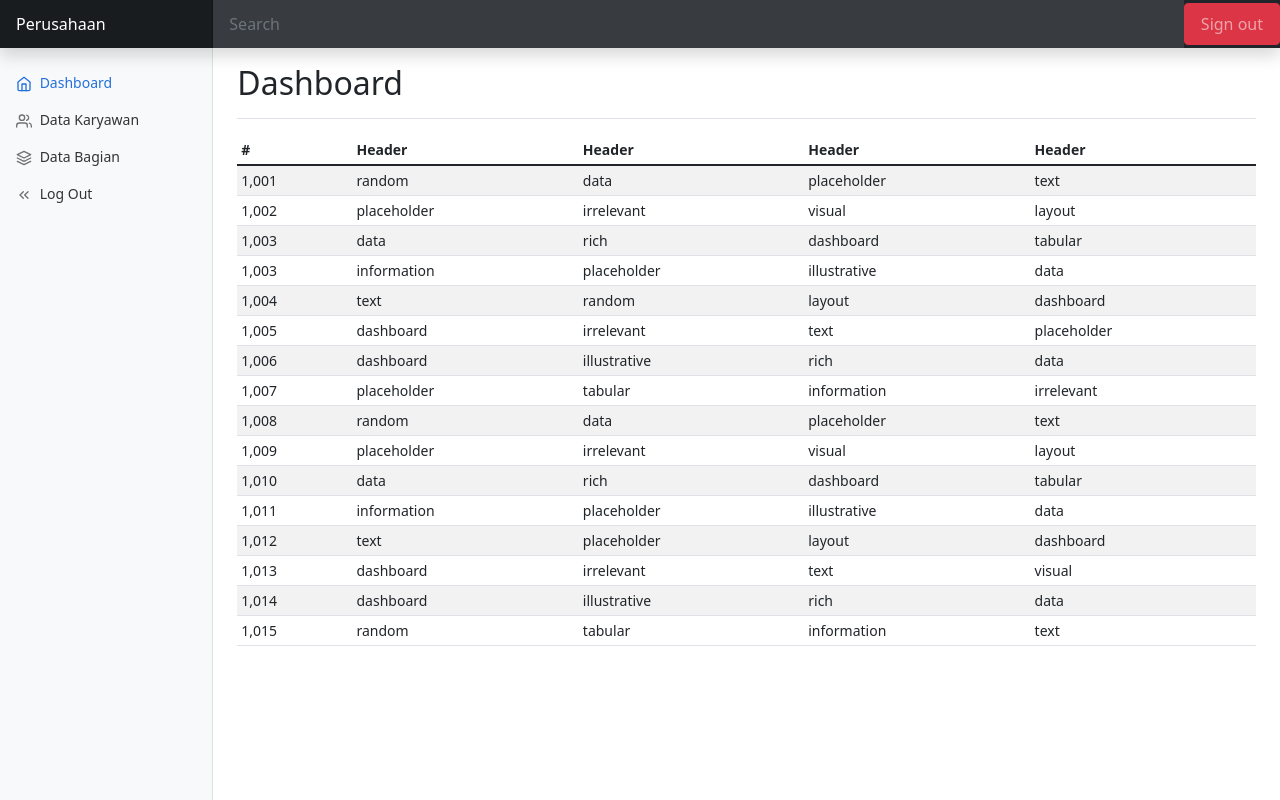
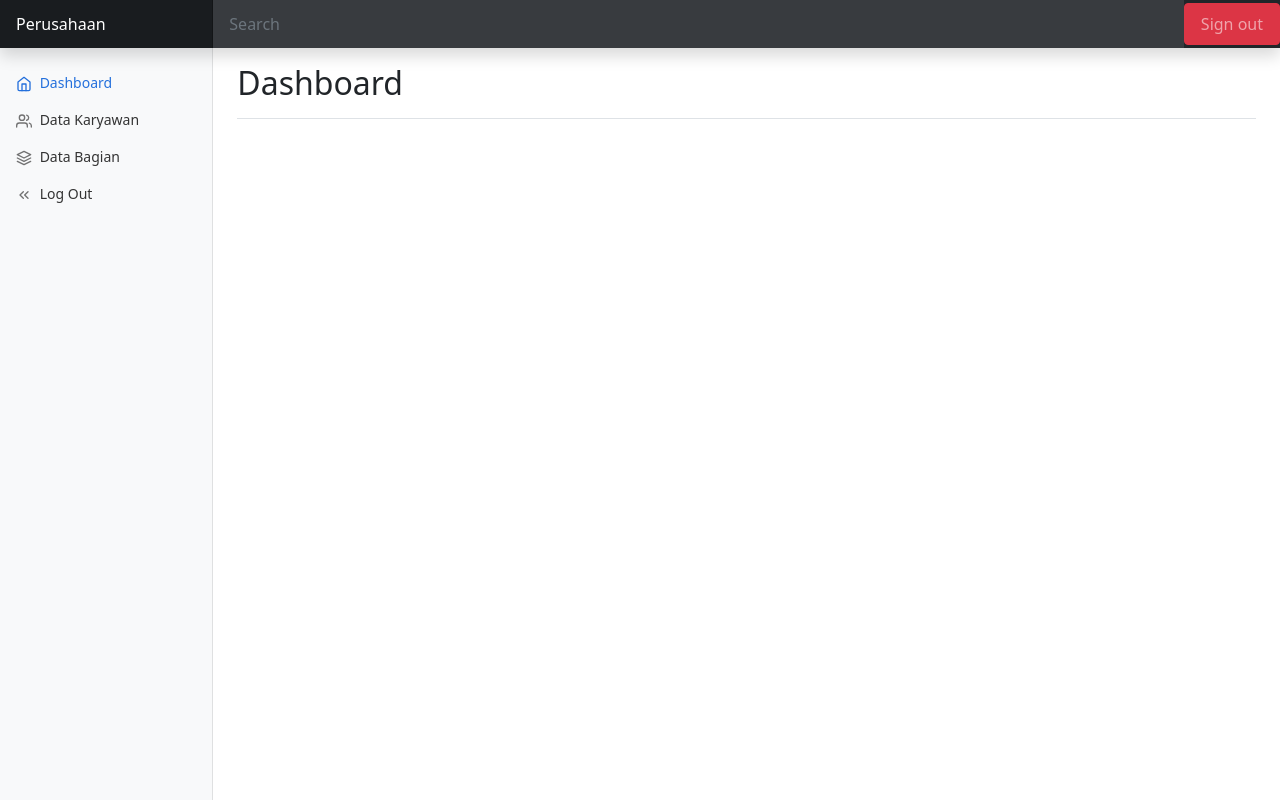
Before and after one commit to Mulkann/Web2_Karyawan, a PHP site: page /admin/main.php in a window 1280 px wide. Run offline with PHP 8.4, Linux system fonts and the light colour scheme; the visitor is signed in with stand-in values (Sample User, id 1).

Commit message:
penghapusan tabel

```diff
--- a/admin/dashboard.php
+++ b/admin/dashboard.php
@@ -3,135 +3,6 @@
   <div class="d-flex justify-content-between flex-wrap flex-md-nowrap align-items-center pt-3 pb-2 mb-3 border-bottom">
     <h1 class="h2">Dashboard</h1>
       <div class="btn-toolbar mb-2 mb-md-0">
-
       </div>
   </div>
-
-        <div class="table-responsive">
-          <table class="table table-striped table-sm">
-            <thead>
-              <tr>
-                <th scope="col">#</th>
-                <th scope="col">Header</th>
-                <th scope="col">Header</th>
-                <th scope="col">Header</th>
-                <th scope="col">Header</th>
-              </tr>
-            </thead>
-            <tbody>
-              <tr>
-                <td>1,001</td>
-                <td>random</td>
-                <td>data</td>
-                <td>placeholder</td>
-                <td>text</td>
-              </tr>
-              <tr>
-                <td>1,002</td>
-                <td>placeholder</td>
-                <td>irrelevant</td>
-                <td>visual</td>
-                <td>layout</td>
-              </tr>
-              <tr>
-                <td>1,003</td>
-                <td>data</td>
-                <td>rich</td>
-                <td>dashboard</td>
-                <td>tabular</td>
-              </tr>
-              <tr>
-                <td>1,003</td>
-                <td>information</td>
-                <td>placeholder</td>
-                <td>illustrative</td>
-                <td>data</td>
-              </tr>
-              <tr>
-                <td>1,004</td>
-                <td>text</td>
-                <td>random</td>
-                <td>layout</td>
-                <td>dashboard</td>
-              </tr>
-              <tr>
-                <td>1,005</td>
-                <td>dashboard</td>
-                <td>irrelevant</td>
-                <td>text</td>
-                <td>placeholder</td>
-              </tr>
-              <tr>
-                <td>1,006</td>
-                <td>dashboard</td>
-                <td>illustrative</td>
-                <td>rich</td>
-                <td>data</td>
-              </tr>
-              <tr>
-                <td>1,007</td>
-                <td>placeholder</td>
-                <td>tabular</td>
-                <td>information</td>
-                <td>irrelevant</td>
-              </tr>
-              <tr>
-                <td>1,008</td>
-                <td>random</td>
-                <td>data</td>
-                <td>placeholder</td>
-                <td>text</td>
-              </tr>
-              <tr>
-                <td>1,009</td>
-                <td>placeholder</td>
-                <td>irrelevant</td>
-                <td>visual</td>
-                <td>layout</td>
-              </tr>
-              <tr>
-                <td>1,010</td>
-                <td>data</td>
-                <td>rich</td>
-                <td>dashboard</td>
-                <td>tabular</td>
-              </tr>
-              <tr>
-                <td>1,011</td>
-                <td>information</td>
-                <td>placeholder</td>
-                <td>illustrative</td>
-                <td>data</td>
-              </tr>
-              <tr>
-                <td>1,012</td>
-                <td>text</td>
-                <td>placeholder</td>
-                <td>layout</td>
-                <td>dashboard</td>
-              </tr>
-              <tr>
-                <td>1,013</td>
-                <td>dashboard</td>
-                <td>irrelevant</td>
-                <td>text</td>
-                <td>visual</td>
-              </tr>
-              <tr>
-                <td>1,014</td>
-                <td>dashboard</td>
-                <td>illustrative</td>
-                <td>rich</td>
-                <td>data</td>
-              </tr>
-              <tr>
-                <td>1,015</td>
-                <td>random</td>
-                <td>tabular</td>
-                <td>information</td>
-                <td>text</td>
-              </tr>
-            </tbody>
-          </table>
-        </div>
 </main>
```
Lines whose indentation alone changed are shown as unchanged.
